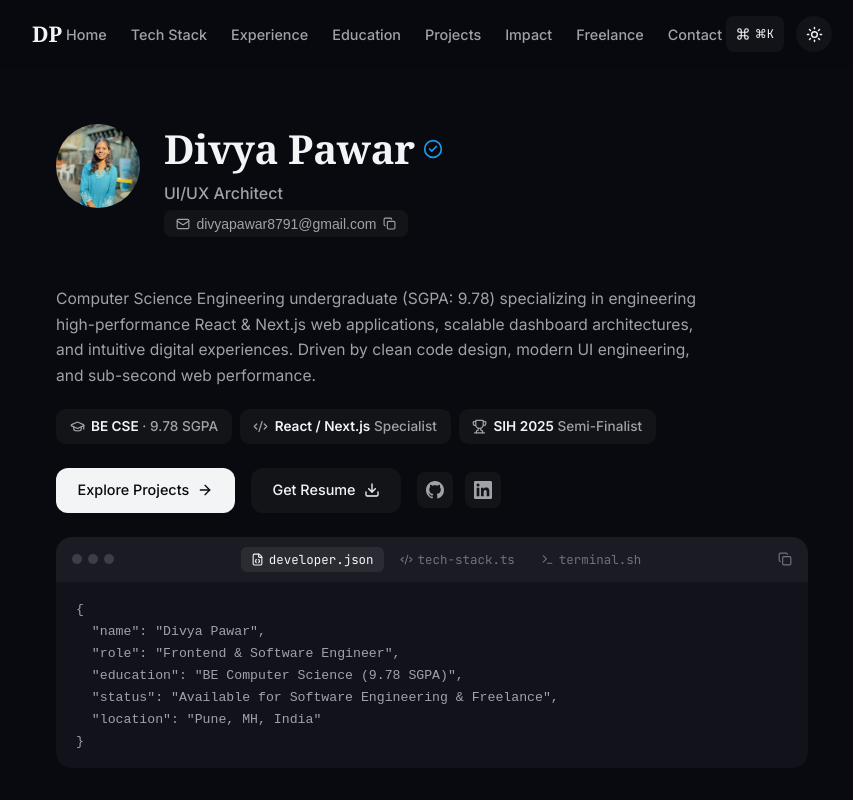
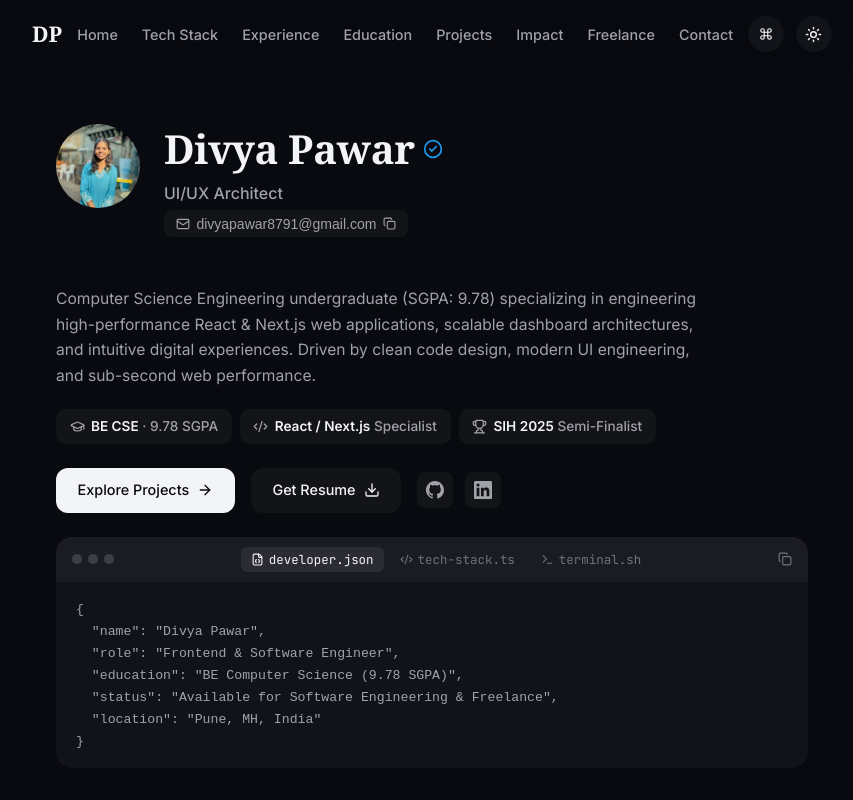
Before and after one commit to DIVYA-PAWAR-03/PortFolio2026, a React (Vite) app: page / in a window 1280 px wide. Shown: the top 800 px of the page, without its empty margins (208-1061 px from the left). Built offline with nearby package versions, Linux system fonts and the light colour scheme; a web font is replaced by a local one.

Commit message:
style: remove shortcut label from navbar command palette button

```diff
--- a/src/components/Navbar.tsx
+++ b/src/components/Navbar.tsx
@@ -64,10 +64,8 @@ export default function Navbar({ currentTheme, toggleTheme, onOpenCommandPalette
             className="theme-toggle"
             aria-label="Open Command Palette"
             title="Open Command Palette (⌘K)"
-            style={{ width: 'auto', padding: '0 10px', borderRadius: '8px', fontSize: '0.8rem', gap: '5px' }}
           >
             <Command size={14} />
-            <span style={{ fontSize: '0.75rem', fontFamily: 'var(--font-mono)' }}>⌘K</span>
           </button>
 
           <button
```
